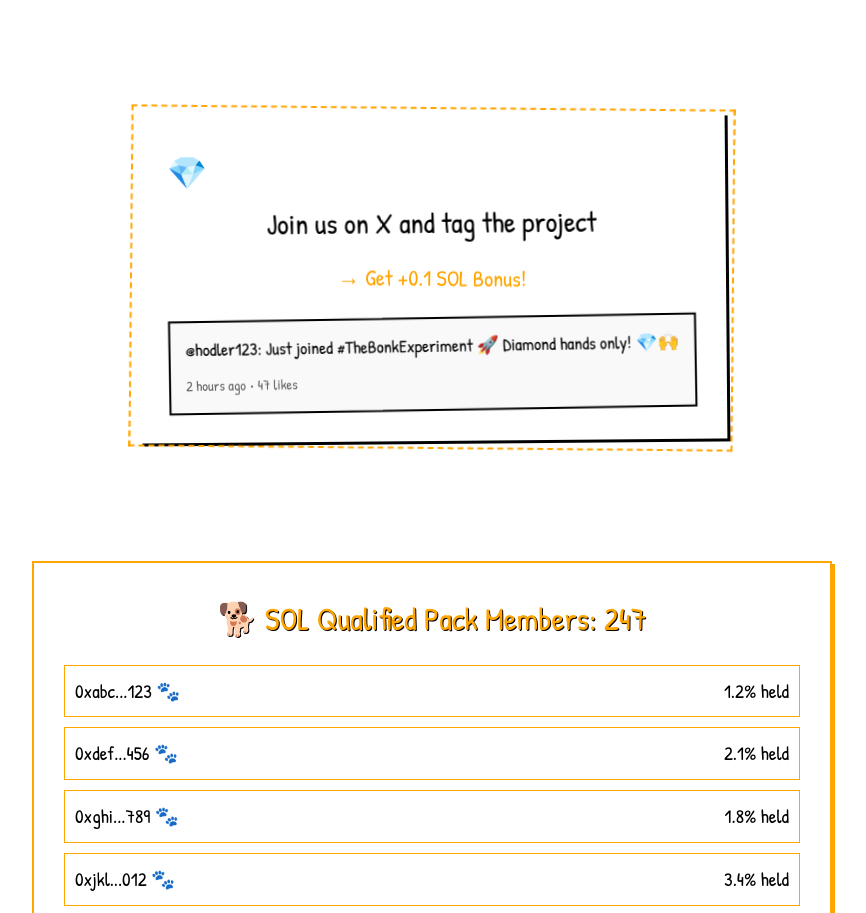
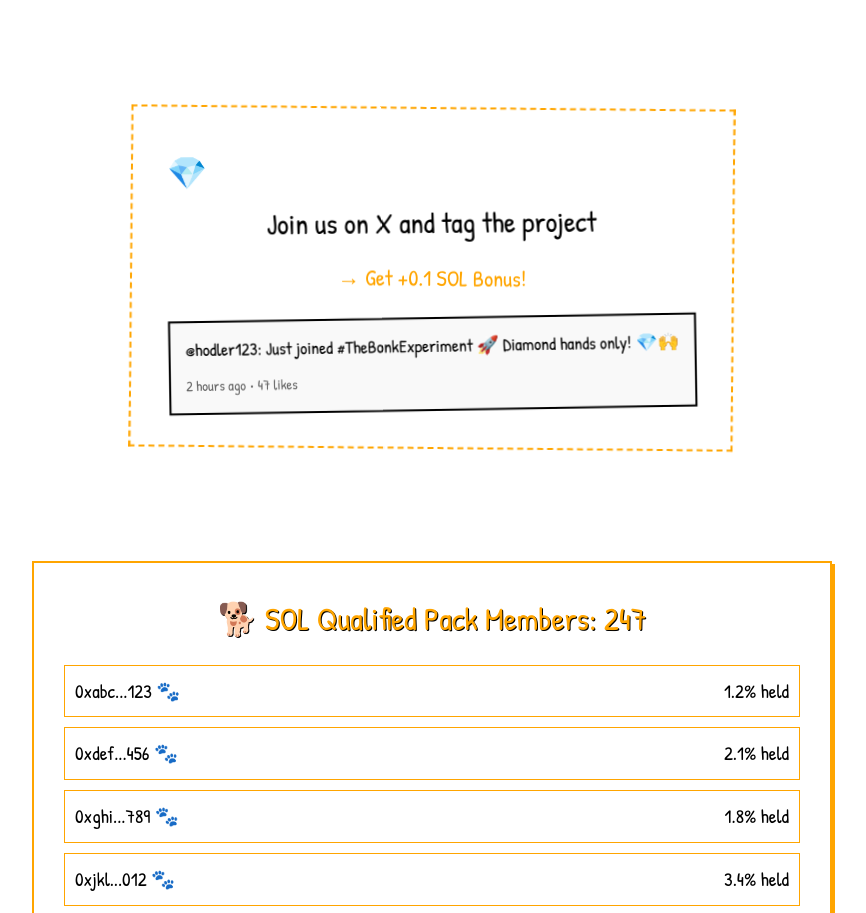
Before and after one commit to TrendsAI-bit/thebonkexperiment, a React (Vite) app: page / in a window 1280 px wide. Shown: the part 2157-3070 px from the top of the page, without its empty margins (208-1074 px from the left). Built offline with nearby package versions, Linux system fonts and the light colour scheme; no server answers.

Commit message:
Remove outer black shadow, keep tweet border with orange dotted lines only

```diff
--- a/src/App.css
+++ b/src/App.css
@@ -432,7 +432,6 @@ body {
   text-align: center;
   transform: rotate(-0.5deg);
   position: relative;
-  box-shadow: 3px 3px 0px #000;
 }
 
 .social-content::before {
```
